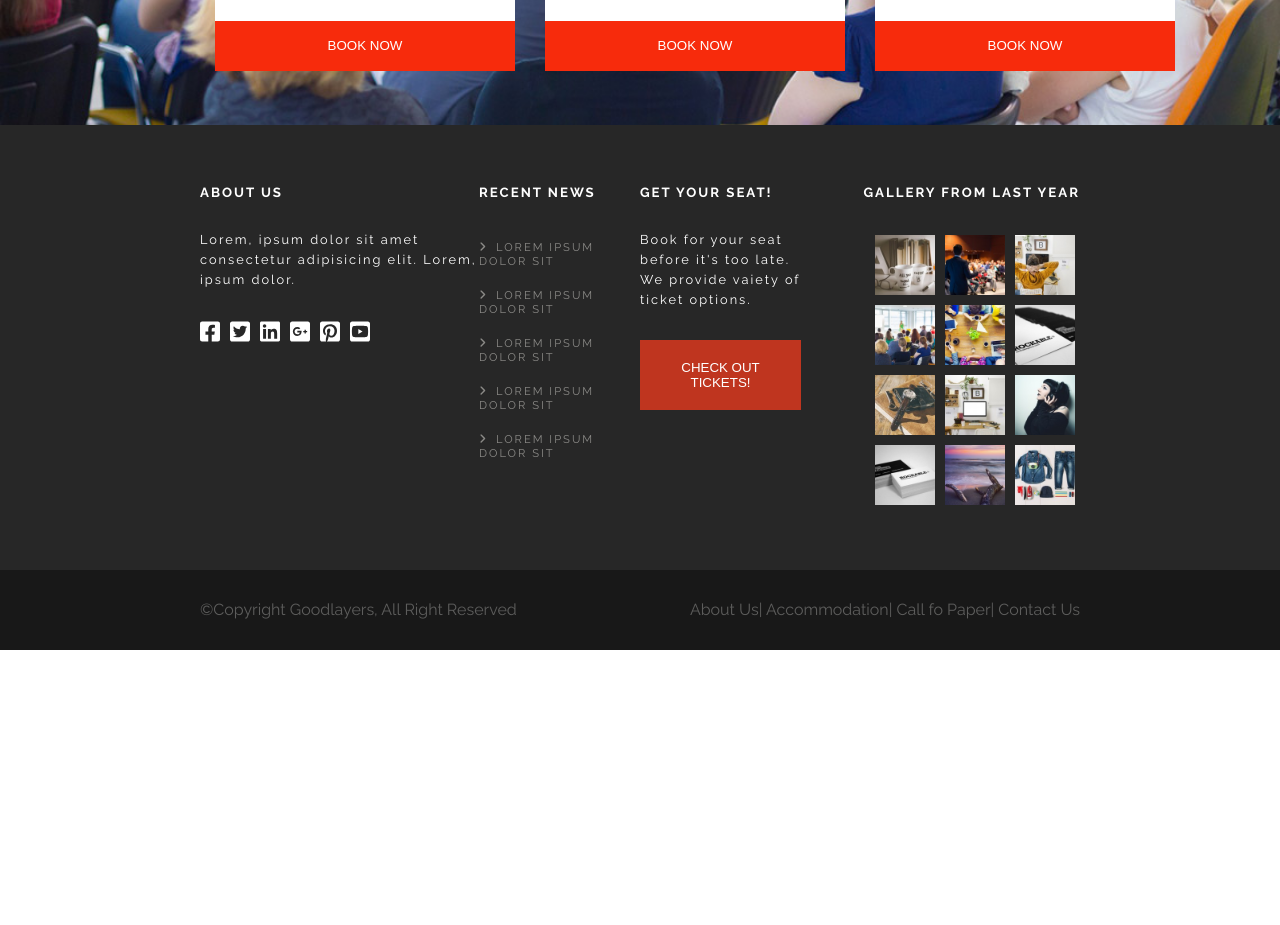
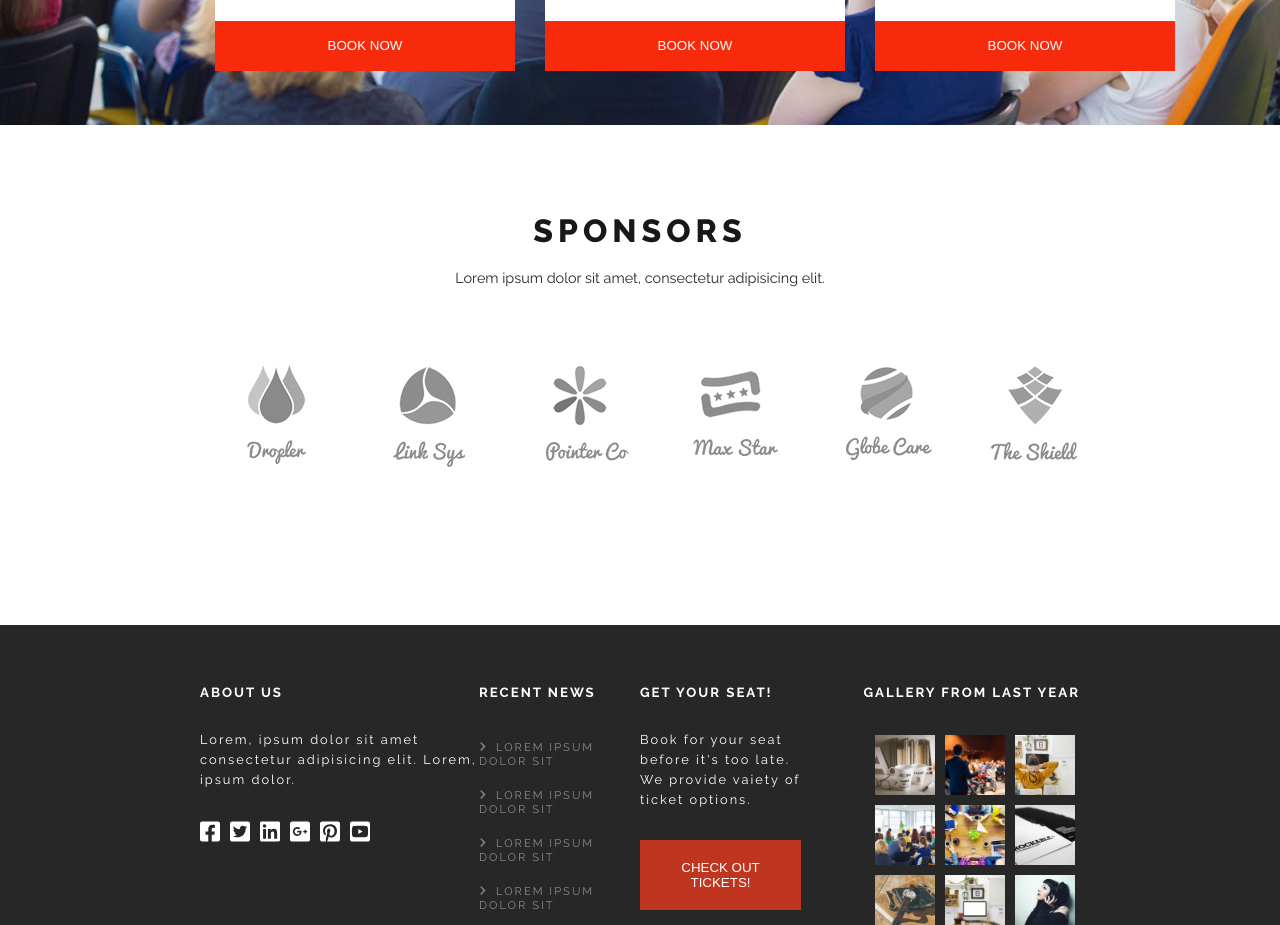
Before and after one commit to Neeiser/proj-html-vuejs, a Vue app: page / in a window 1280 px wide. Shown: the part 4700-5625 px from the top of the page. Before the commit the page ends 5350 px from the top, so only its background shows below. Built offline with nearby package versions, Linux system fonts and the light colour scheme.

Commit message:
Sponsor Section done

```diff
--- a/src/components/main/MainKeynote.vue
+++ b/src/components/main/MainKeynote.vue
@@ -7,6 +7,8 @@
         <SectionLocationKeynote />
         <SectionRecentNewsKeynote />
         <SectionTicketsKeynote />
+        <!-- 1 section left -->
+        <SectionSponsorKeynote />
     </main>
 </template>
 
@@ -19,6 +21,8 @@ import SectionMapKeynote  from './main-components/SectionMapKeynote.vue';
 import SectionLocationKeynote  from './main-components/SectionLocationKeynote.vue';
 import SectionRecentNewsKeynote  from './main-components/SectionRecentNewsKeynote.vue';
 import SectionTicketsKeynote  from './main-components/SectionTicketsKeynote.vue';
+/* 1 section left */
+import SectionSponsorKeynote  from './main-components/SectionSponsorKeynote.vue';
 
 
 export default {
@@ -30,7 +34,9 @@ export default {
         SectionMapKeynote,
         SectionLocationKeynote,
         SectionRecentNewsKeynote,
-        SectionTicketsKeynote
+        SectionTicketsKeynote,
+        /* 1 section left */
+        SectionSponsorKeynote
     }
 
 }
--- /dev/null
+++ b/src/components/main/main-components/SectionSponsorKeynote.vue
@@ -0,0 +1,48 @@
+<template>
+    <section class="margin-sides">
+        <div class="text-vertical-centering sponsor-container">
+            <h2>SPONSORS</h2>
+            <p>Lorem ipsum dolor sit amet, consectetur adipisicing elit.</p>
+            <div class="sponsor-logos">
+                <img src="../../../assets/img/banner-1.jpg" alt="">
+                <img src="../../../assets/img/banner-2.jpg" alt="">
+                <img src="../../../assets/img/banner-3.jpg" alt="">
+                <img src="../../../assets/img/banner-4.jpg" alt="">
+                <img src="../../../assets/img/banner-5.jpg" alt="">
+                <img src="../../../assets/img/banner-6.jpg" alt="">
+            </div>
+        </div>
+    </section>
+</template>
+
+<script>
+export default {
+    name: 'SectionSponsorKeynote',
+}
+</script>
+
+<style lang="scss" scoped>
+@import '../../../assets/styles/style';
+
+.sponsor-container{
+    height: 500px;
+    h2{
+        font-size: 2rem;
+        letter-spacing: 5px;
+        font-weight: 800;
+        padding-bottom: 20px;
+        color: $mine-shaft-darker;
+    }
+    p{
+        font-size: 0.9rem;
+        color: $mine-shaft;
+    }
+    .sponsor-logos{
+        width: 100%;
+        display: flex;
+        justify-content: space-between;
+        margin: 50px 0px;
+    }
+}
+
+</style>
```
